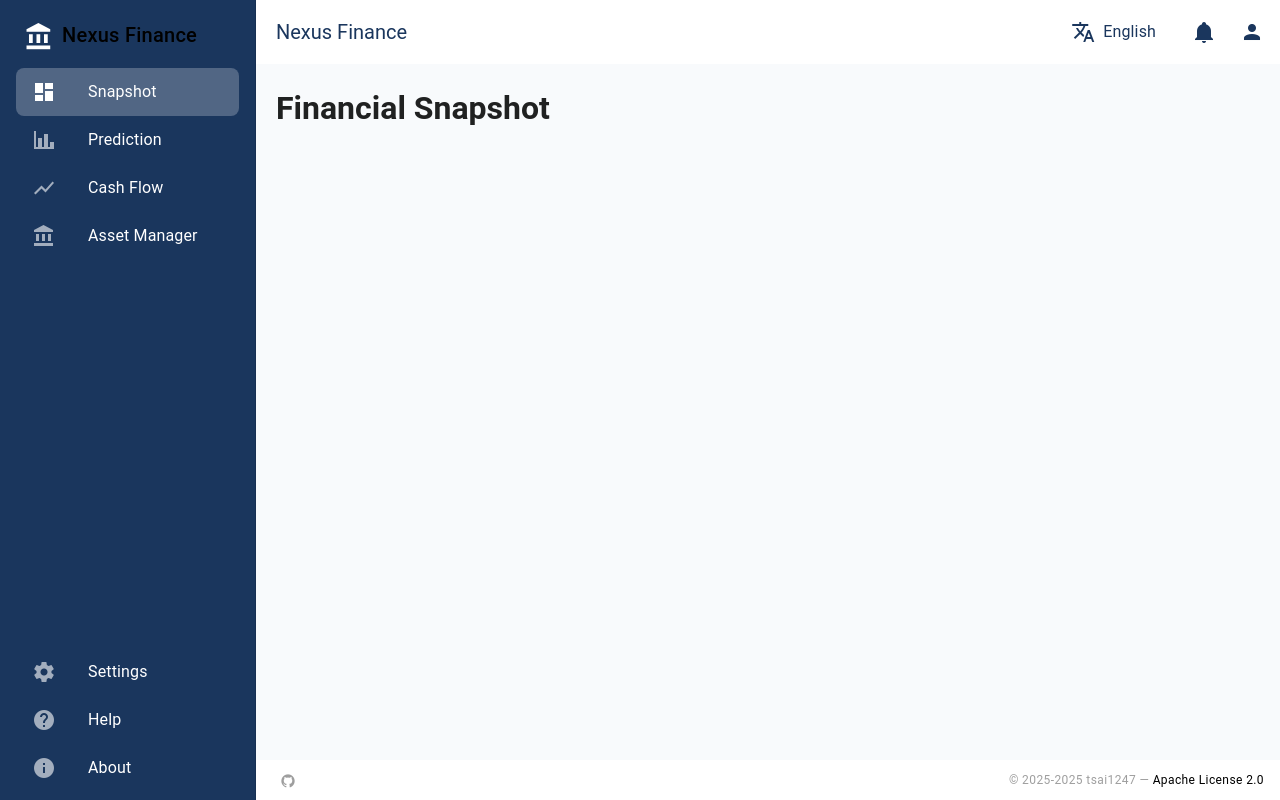
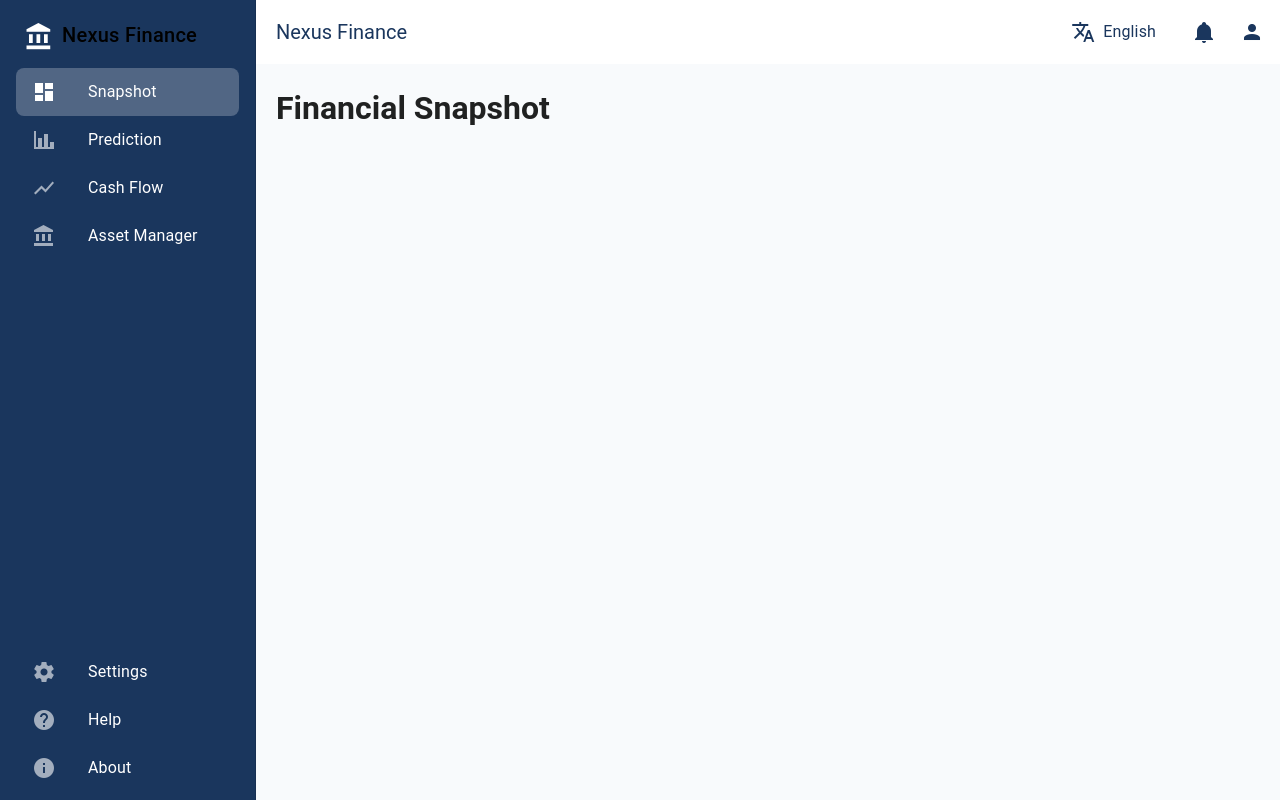
Before and after one commit to tsai1247/Flownetix, a Vue app: page /nexus-finance/snapshot in a window 1280 px wide. Built offline with nearby package versions, Linux system fonts and the light colour scheme; a small style sheet from the web is missing.

Commit message:
feat: remove AppFooter component and related documentation

```diff
--- a/src/components/AppFooter.vue
+++ /dev/null
@@ -1,57 +0,0 @@
-<template>
-  <v-footer
-    app
-    height="40"
-  >
-    <a
-      v-for="item in items"
-      :key="item.title"
-      class="d-inline-block mx-2 social-link"
-      :href="item.href"
-      rel="noopener noreferrer"
-      target="_blank"
-      :title="item.title"
-    >
-      <v-icon
-        :icon="item.icon"
-        :size="item.icon === '$vuetify' ? 24 : 16"
-      />
-    </a>
-
-    <div
-      class="text-caption text-disabled"
-      style="position: absolute; right: 16px;"
-    >
-      &copy; 2025-{{ (new Date()).getFullYear() }} <span class="d-none d-sm-inline-block">tsai1247</span>
-      —
-      <a
-        class="text-decoration-none on-surface"
-        href="https://github.com/tsai1247/nexus-finance/blob/main/LICENSE"
-        rel="noopener noreferrer"
-        target="_blank"
-      >
-        Apache License 2.0
-      </a>
-    </div>
-  </v-footer>
-</template>
-
-<script setup lang="ts">
-  const items = [
-    {
-      title: 'Vuetify GitHub',
-      icon: `mdi-github`,
-      href: 'https://github.com/tsai1247/nexus-finance',
-    },
-  ]
-</script>
-
-<style scoped lang="sass">
-  .social-link :deep(.v-icon)
-    color: rgba(var(--v-theme-on-background), var(--v-disabled-opacity))
-    text-decoration: none
-    transition: .2s ease-in-out
-
-    &:hover
-      color: rgba(25, 118, 210, 1)
-</style>
--- a/src/layouts/default.vue
+++ b/src/layouts/default.vue
@@ -2,8 +2,6 @@
   <v-main>
     <router-view />
   </v-main>
-
-  <AppFooter />
 </template>
 
 <script lang="ts" setup>
```
Also changed, not shown: src/components/README.md (deleted).
